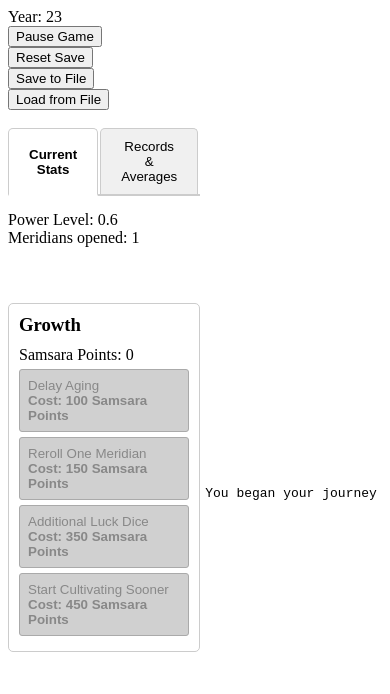
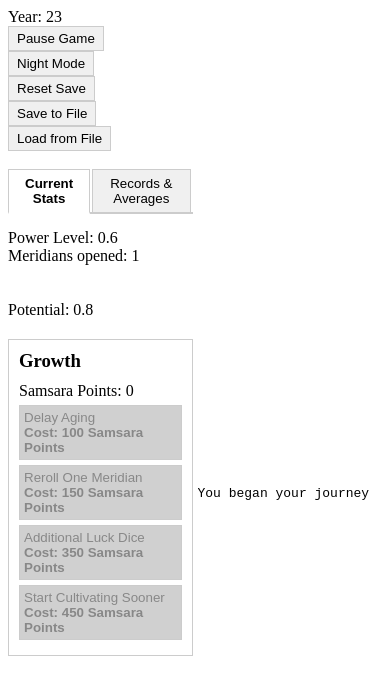
Before and after one commit to aattss/CultivationGame, a website with bundled scripts: page index.html in a window 390 px wide. Built offline with nearby package versions, Linux system fonts and the light colour scheme.

Commit message:
Various tweaks

```diff
--- a/index.html
+++ b/index.html
@@ -9,6 +9,8 @@
         Year: <span id="age"></span>
         <br />
         <button onclick="pauseGame()">Pause Game</button>
+        <br />
+        <button onclick="toggleNightMode()">Night Mode</button>
         <br />
         <button onclick="resetSave()">Reset Save</button>
         <br />
@@ -95,6 +97,8 @@
               Comprehension: <span id="comprehension"></span>
               <br />
             </div>
+            Potential: <span id="potential"></span>
+            <br />
           </div>
 
           <!-- Records & Averages Tab -->
@@ -115,6 +119,8 @@
               Highest Chakras: <span id="highest chakras"></span>
               <br />
             </div>
+            Highest Potential: <span id="highest potential"></span>
+            <br />
             <br />
             Last Ten Runs Average:
             <br />
@@ -142,6 +148,8 @@
               Average Chakras: <span id="average chakras"></span>
               <br />
             </div>
+            Average Potential: <span id="average potential"></span>
+            <br />
           </div>
         </div>
 
@@ -157,6 +165,35 @@
     </div>
     <script type="module" src="./dist/index.js"></script>
     <script>
+      // Night mode functionality
+      function toggleNightMode() {
+        const body = document.body;
+        const isNightMode = body.classList.toggle("dark-mode");
+
+        // Update button text
+        const button = event.target;
+        button.textContent = isNightMode ? "Light Mode" : "Night Mode";
+
+        // Save preference to localStorage
+        localStorage.setItem("nightMode", isNightMode);
+      }
+
+      // Load night mode preference on page load
+      function loadNightModePreference() {
+        const nightModeEnabled = localStorage.getItem("nightMode") === "true";
+        if (nightModeEnabled) {
+          document.body.classList.add("dark-mode");
+          // Update button text if it exists
+          const nightModeButton = document.querySelector('button[onclick="toggleNightMode()"]');
+          if (nightModeButton) {
+            nightModeButton.textContent = "Light Mode";
+          }
+        }
+      }
+
+      // Initialize night mode on page load
+      document.addEventListener("DOMContentLoaded", loadNightModePreference);
+
       function switchTab(tabName) {
         // Hide all tab contents
         const tabContents = document.querySelectorAll(".tab-content");
--- a/interface.css
+++ b/interface.css
@@ -1,3 +1,33 @@
+/* CSS Custom Properties for Theme Support */
+:root {
+  --bg-color: #ffffff;
+  --text-color: #000000;
+  --border-color: #ccc;
+  --bg-secondary: #f0f0f0;
+  --bg-disabled: #d0d0d0;
+  --bg-unavailable: #f5f5f5;
+  --text-disabled: #888;
+  --text-unavailable: #bbb;
+}
+
+/* Dark theme */
+body.dark-mode {
+  --bg-color: #1a1a1a;
+  --text-color: #e0e0e0;
+  --border-color: #444;
+  --bg-secondary: #2d2d2d;
+  --bg-disabled: #333;
+  --bg-unavailable: #252525;
+  --text-disabled: #999;
+  --text-unavailable: #666;
+}
+
+/* Apply theme colors */
+body {
+  background-color: var(--bg-color);
+  color: var(--text-color);
+}
+
 .row {
   display: flex;
 }
@@ -17,61 +47,47 @@
 .upgrade-shop {
   margin-top: 20px;
   padding: 10px;
-  border: 1px solid #ccc;
-  border-radius: 5px;
+  border: 1px solid var(--border-color);
+  background-color: var(--bg-color);
 }
 
 .upgrade-shop h3 {
   margin-top: 0;
   margin-bottom: 10px;
+  color: var(--text-color);
 }
 
 .upgrade-item {
   display: block;
   width: 100%;
   margin: 5px 0;
-  padding: 8px;
-  border: 1px solid #666;
-  border-radius: 3px;
-  background-color: #f0f0f0;
+  padding: 4px;
+  border: 1px solid var(--border-color);
+  background-color: var(--bg-secondary);
   cursor: pointer;
   text-align: left;
-}
-
-.upgrade-item:hover {
-  background-color: #e0e0e0;
+  color: var(--text-color);
 }
 
 .upgrade-item.disabled {
-  background-color: #d0d0d0;
-  color: #888;
+  background-color: var(--bg-disabled);
+  color: var(--text-disabled);
   cursor: not-allowed;
-  border-color: #aaa;
-}
-
-.upgrade-item.disabled:hover {
-  background-color: #d0d0d0;
 }
 
 .upgrade-item.unavailable {
-  background-color: #f5f5f5;
-  color: #bbb;
+  background-color: var(--bg-unavailable);
+  color: var(--text-unavailable);
   cursor: not-allowed;
-  border-color: #ddd;
-}
-
-.upgrade-item.unavailable:hover {
-  background-color: #f5f5f5;
 }
 
 .upgrade-price {
   font-weight: bold;
-  color: #0066cc;
 }
 
 .upgrade-item.disabled .upgrade-price,
 .upgrade-item.unavailable .upgrade-price {
-  color: #888;
+  color: var(--text-disabled);
 }
 
 /* Tab styles */
@@ -81,28 +97,23 @@
 
 .tab-buttons {
   display: flex;
-  border-bottom: 2px solid #ccc;
+  border-bottom: 2px solid var(--border-color);
   margin-bottom: 15px;
 }
 
 .tab-button {
-  background-color: #f0f0f0;
-  border: 1px solid #ccc;
+  background-color: var(--bg-secondary);
+  border: 1px solid var(--border-color);
   border-bottom: none;
-  padding: 10px 20px;
+  padding: 6px 16px;
   cursor: pointer;
   margin-right: 2px;
-  border-radius: 5px 5px 0 0;
-  transition: background-color 0.3s;
-}
-
-.tab-button:hover {
-  background-color: #e0e0e0;
+  color: var(--text-color);
 }
 
 .tab-button.active {
-  background-color: #fff;
-  border-bottom: 2px solid #fff;
+  background-color: var(--bg-color);
+  border-bottom: 2px solid var(--bg-color);
   margin-bottom: -2px;
   font-weight: bold;
 }
@@ -114,3 +125,18 @@
 .tab-content.active {
   display: block;
 }
+
+/* Button styles for consistency */
+button {
+  background-color: var(--bg-secondary);
+  color: var(--text-color);
+  border: 1px solid var(--border-color);
+  padding: 4px 8px;
+  cursor: pointer;
+}
+
+/* Pre text styling for log */
+pre {
+  color: var(--text-color);
+  background-color: var(--bg-color);
+}
--- a/src/config/constants.ts
+++ b/src/config/constants.ts
@@ -17,7 +17,7 @@ export const CONSTANTS: Constants = {
   CIRCULATION_DIFFICULTY_MULTIPLIER: 4,
   GAME_TICK_INTERVAL: 1000,
   LUCKY_ENCOUNTER_BASE_CHANCE: 0.05,
-  LUCKY_ENCOUNTER_TRIGGER: 0.1,
+  LUCKY_ENCOUNTER_TRIGGER: 0.2,
   QI_PURITY_DEGRADATION_BASE: 0.92,
   LOG_MAX_LENGTH: 500,
   PILLAR_QI_COST: 400,
--- a/src/data/gameState.ts
+++ b/src/data/gameState.ts
@@ -21,6 +21,7 @@ export function createInitialGameState(): GameState {
     dead: false,
     startAge: 0,
     longevity: 0,
+    potential: 0,
 
     // Talent system
     combatTalent: 0,
@@ -90,6 +91,7 @@ export function createInitialGameState(): GameState {
     highestDantian: 0,
     highestChakra: 0,
     highestCycle: 0,
+    highestPotential: 0,
     log: [],
     samsaraPoints: 0,
     seenBloodline: false,
@@ -103,6 +105,7 @@ export function createInitialGameState(): GameState {
       ageAtDeath: 0,
       qiFoldsAtDeath: 0,
       chakrasAtDeath: 0,
+      potentialAtDeath: 0,
       ageAt12thMeridian: null,
       ageAt20thMeridian: null,
     },
@@ -111,6 +114,7 @@ export function createInitialGameState(): GameState {
       ageAtDeath: 0,
       qiFoldsAtDeath: 0,
       chakrasAtDeath: 0,
+      potentialAtDeath: 0,
       ageAt12thMeridian: null,
       ageAt20thMeridian: null,
     },
--- a/src/logic/gameInitializer.ts
+++ b/src/logic/gameInitializer.ts
@@ -61,6 +61,7 @@ export class GameInitializer {
       ageAtDeath: 0,
       qiFoldsAtDeath: 0,
       chakrasAtDeath: 0,
+      potentialAtDeath: 0,
       ageAt12thMeridian: null,
       ageAt20thMeridian: null,
     };
@@ -74,6 +75,7 @@ export class GameInitializer {
     this._generateTalentStats();
     this._generateRandomStats();
     this._generateMeridianTalents();
+    this._calculatePotential();
     this._calculateStartAge();
     this._simulateEarlyYears();
 
@@ -293,4 +295,31 @@ export class GameInitializer {
     gameState.forgingTalent =
       Utility.rollDice(100, 1, 1, gameState.shopUpgrades.forgingTalentReroll) + gameState.forgingEx;
   }
+
+  /**
+   * Calculate potential based on character stats and talents
+   * This is a stub function that can be expanded with more sophisticated calculations
+   * @private
+   */
+  static _calculatePotential(): void {
+    // Add meridian talent average
+    let meridianAverage =
+      gameState.meridianTalent.reduce((sum, talent) => sum + talent, 0) / gameState.meridianTalent.length;
+
+    // Add organ talent average
+    let organAverage = gameState.organTalent.reduce((sum, talent) => sum + talent, 0) / gameState.organTalent.length;
+
+    // Add chakra talent average
+    let chakraAverage = gameState.chakraTalent.reduce((sum, talent) => sum + talent, 0) / gameState.chakraTalent.length;
+
+    // Combine all factors with some randomness
+    gameState.potential =
+      (Math.sqrt(Math.sqrt(gameState.combatTalent / 50)) *
+        Math.sqrt((meridianAverage / 50) * (gameState.vitality / 10)) *
+        (1 + Math.sqrt(gameState.comprehension / 10)) *
+        (1 + Math.sqrt((organAverage / 50) * (gameState.alchemyTalent / 50))) *
+        (2 + Math.sqrt((chakraAverage / 50) * (gameState.wisdom / 10)))) /
+      10;
+    gameState.potential = Math.round(Math.pow(gameState.potential, 2) * 10) / 10;
+  }
 }
--- a/src/logic/gameLogic.ts
+++ b/src/logic/gameLogic.ts
@@ -82,7 +82,7 @@ export class GameLogic {
       CultivationSystem.cultivate();
     }
 
-    if (Math.random() < CONSTANTS.LUCKY_ENCOUNTER_TRIGGER) {
+    if (Math.random() / Math.log10(gameState.age + 1) < CONSTANTS.LUCKY_ENCOUNTER_TRIGGER) {
       GameLogic.LuckyEncounter();
     }
     GameLogic.tribulation();
@@ -111,12 +111,20 @@ export class GameLogic {
       gameState.highestDantian = Math.max(gameState.highestDantian, gameState.dantianGrade);
       gameState.highestChakra = Math.max(gameState.highestChakra, gameState.openedChakras);
       gameState.highestCycle = Math.max(gameState.highestCycle, gameState.cyclesCleansed);
+      gameState.highestPotential = Math.max(gameState.highestPotential, gameState.potential);
+      if (Math.random() / Math.sqrt(gameState.age) < 0.0005 / (1 + gameState.combatEx / 10)) {
+        gameState.combatEx += 1;
+      }
+      if (Math.random() / Math.sqrt(gameState.treasureCondenseAttempts) < 0.005 / (1 + gameState.forgingEx / 10)) {
+        gameState.forgingEx += 1;
+      }
 
       // Record current life statistics
       gameState.currentLifeStats.meridiansOpenedAtDeath = gameState.meridiansOpened;
       gameState.currentLifeStats.ageAtDeath = gameState.age;
       gameState.currentLifeStats.qiFoldsAtDeath = gameState.qiFolds;
       gameState.currentLifeStats.chakrasAtDeath = gameState.openedChakras;
+      gameState.currentLifeStats.potentialAtDeath = gameState.potential;
 
       // Add to life statistics history (keep only last 10)
       gameState.lifeStats.push({ ...gameState.currentLifeStats });
--- a/src/types/gameTypes.ts
+++ b/src/types/gameTypes.ts
@@ -30,6 +30,7 @@ export interface LifeStats {
   ageAtDeath: number;
   qiFoldsAtDeath: number;
   chakrasAtDeath: number;
+  potentialAtDeath: number;
   ageAt12thMeridian: number | null;
   ageAt20thMeridian: number | null;
 }
@@ -44,6 +45,7 @@ export interface GameState {
   dead: boolean;
   startAge: number;
   longevity: number;
+  potential: number;
 
   // Talent system
   combatTalent: number;
@@ -114,6 +116,7 @@ export interface GameState {
   highestDantian: number;
   highestChakra: number;
   highestCycle: number;
+  highestPotential: number;
   log: string[];
   samsaraPoints: number;
   seenBloodline: boolean;
--- a/src/ui/uiSystem.ts
+++ b/src/ui/uiSystem.ts
@@ -161,6 +161,8 @@ export class UISystem {
       "average qi folds": "average-qi-folds-container",
       "highest chakras": "highest-chakras-container",
       "average chakras": "average-chakras-container",
+      "highest potential": null, // Always visible
+      "average potential": null, // Always visible
       "average primary meridians": "average-primary-meridians-container",
       "average extraordinary meridians": "average-extraordinary-meridians-container",
       "average meridians": "average-meridians-container",
@@ -172,6 +174,7 @@ export class UISystem {
       vitality: "vitality-container",
       wisdom: "wisdom-container",
       luck: "luck-container",
+      potential: null,
       "samsara-points": null, // Always visible
       "qi purity": "qi-purity-container",
       log: null, // Always visible
@@ -240,6 +243,8 @@ export class UISystem {
       "average qi folds": gameState.averageLifeStats.qiFoldsAtDeath,
       "highest chakras": gameState.highestChakra,
       "average chakras": gameState.averageLifeStats.chakrasAtDeath,
+      "highest potential": gameState.highestPotential,
+      "average potential": gameState.averageLifeStats.potentialAtDeath,
       "average primary meridians": gameState.averageLifeStats.ageAt12thMeridian || 0,
       "average extraordinary meridians": gameState.averageLifeStats.ageAt20thMeridian || 0,
       "average meridians": gameState.averageLifeStats.meridiansOpenedAtDeath,
@@ -303,6 +308,7 @@ export class UISystem {
       vitality: gameState.vitality,
       wisdom: gameState.wisdom,
       luck: gameState.luck,
+      potential: gameState.potential,
       "samsara-points": gameState.samsaraPoints,
       "qi purity": gameState.qiPurity,
       comprehension: gameState.comprehension,
```
Also changed, not shown: src/mechanics/cultivationSystem.ts (+8 -5 lines).
